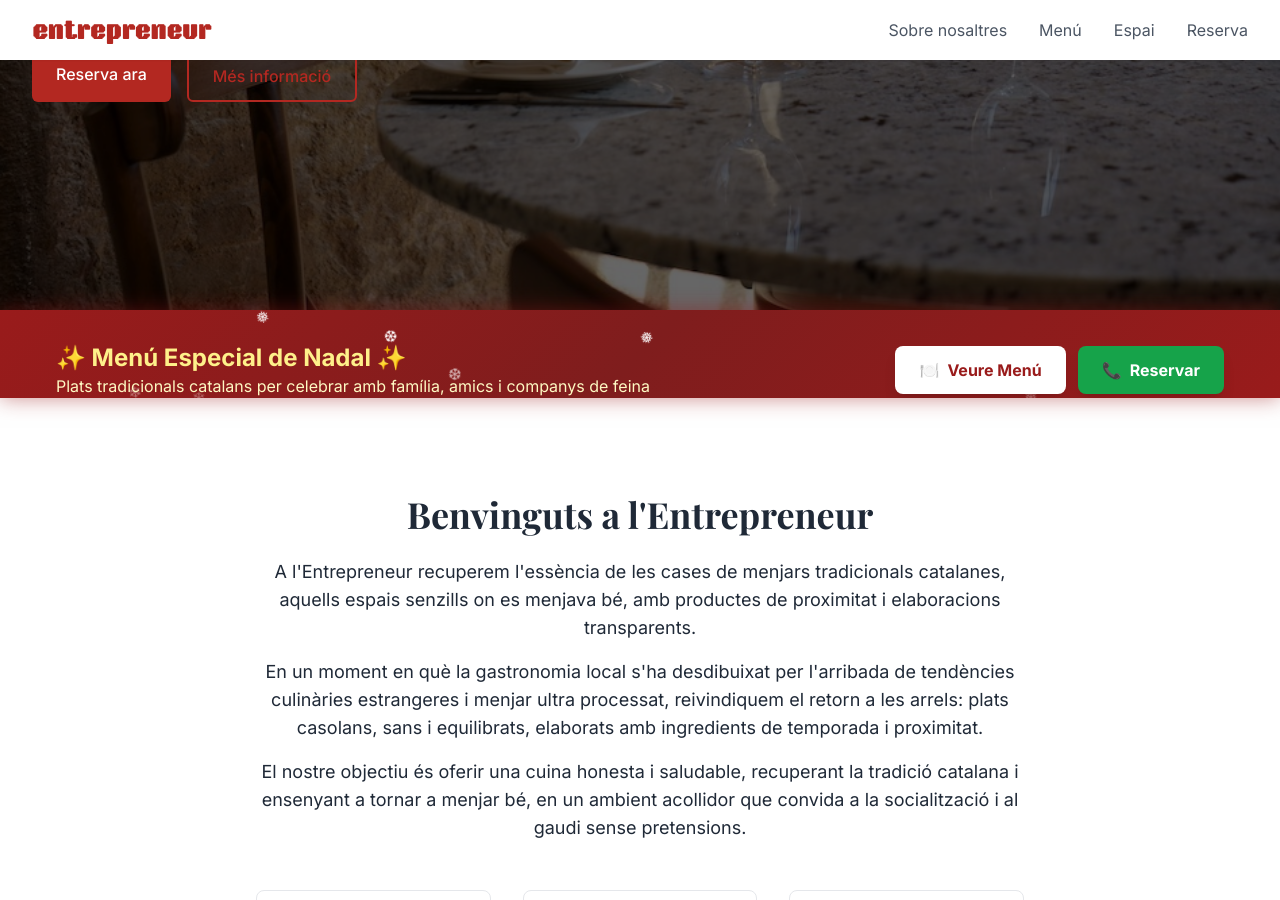
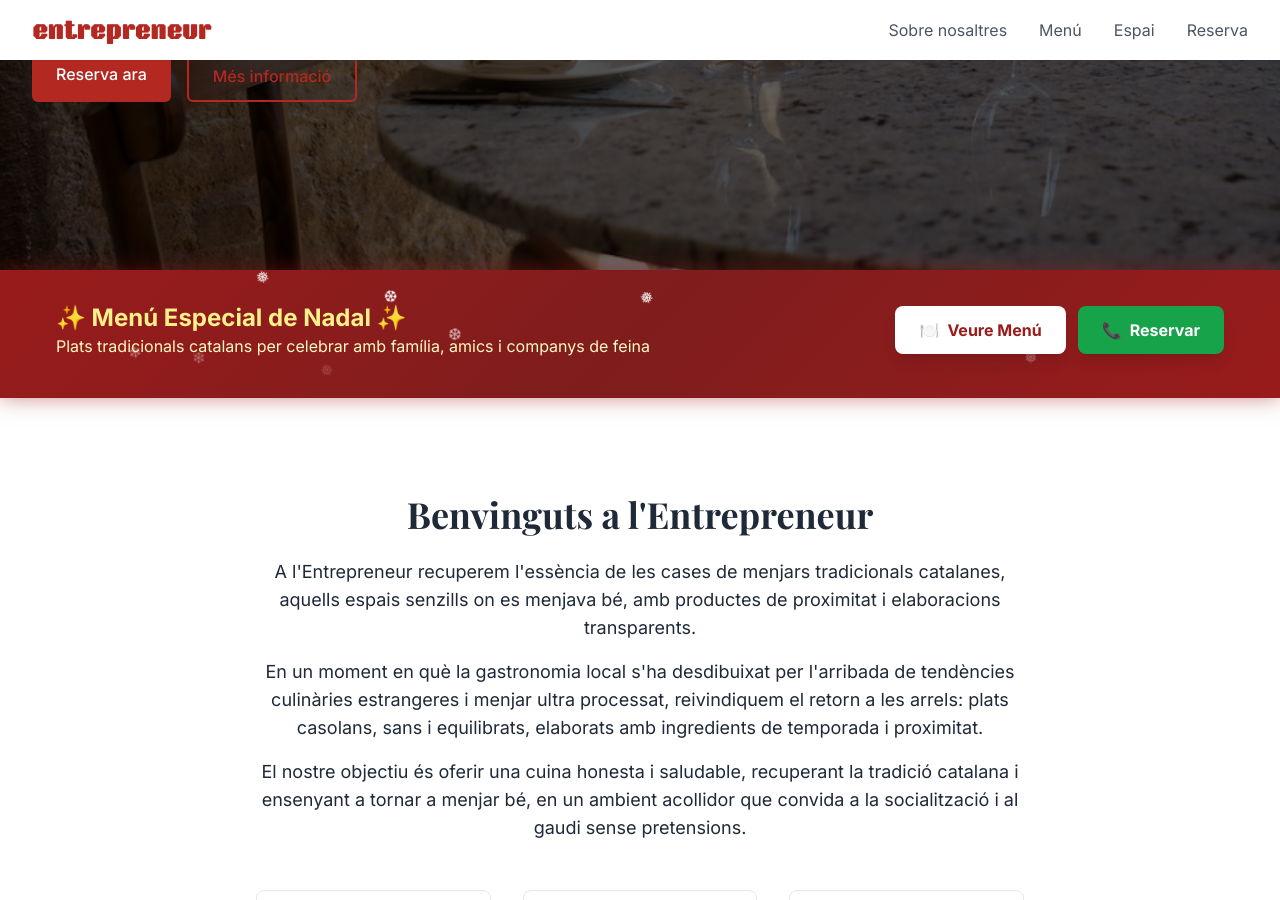
Before and after one commit to itnig-it/lentrepreneur, a Jekyll site: the page built from index.html, in a window 1280 px wide and 900 px high, scrolled down 562 px. Built offline with Jekyll 4.4.1, drawn with Linux system fonts in a browser that asks for light colours; some web fonts are replaced; comment, search, counter and statistics services are not loaded.

Commit message:
Regenerar CSS con padding responsive del banner navideño
- CSS actualizado con padding responsive (pt-8 pb-6 md:pb-10)
- Estilos del banner navideño con espaciado mejorado
- Padding superior de 32px en todos los dispositivos
- Padding inferior: 24px en móvil, 40px en desktop
- Mejor experiencia visual en móvil y desktop

```diff
--- a/assets/css/styles.css
+++ b/assets/css/styles.css
@@ -989,15 +989,14 @@
   padding-top: 1rem;
   padding-bottom: 1rem;
 }
-.py-6{
-  padding-top: 1.5rem;
-  padding-bottom: 1.5rem;
-}
 .pb-2{
   padding-bottom: 0.5rem;
 }
 .pb-3{
   padding-bottom: 0.75rem;
+}
+.pb-6{
+  padding-bottom: 1.5rem;
 }
 .pl-6{
   padding-left: 1.5rem;
@@ -1250,6 +1249,10 @@
     flex-direction: row;
   }
 
+  .md\:pb-10{
+    padding-bottom: 2.5rem;
+  }
+
   .md\:pr-12{
     padding-right: 3rem;
   }
```
